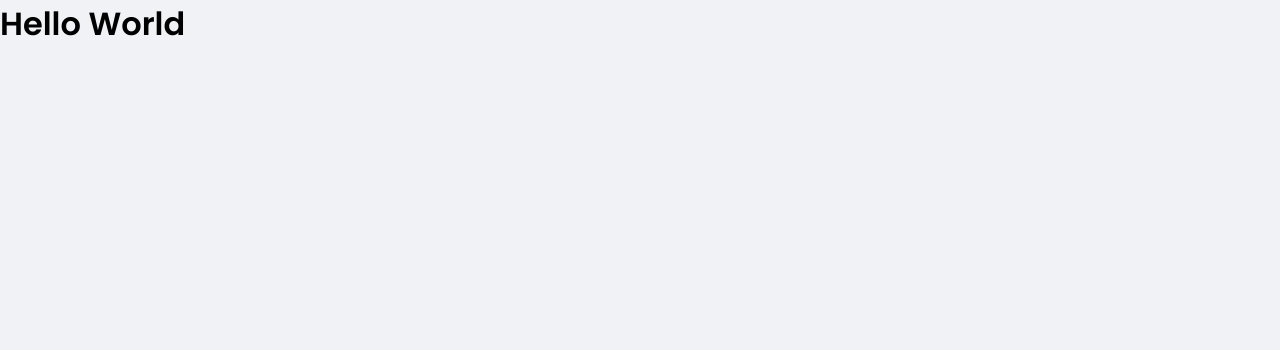
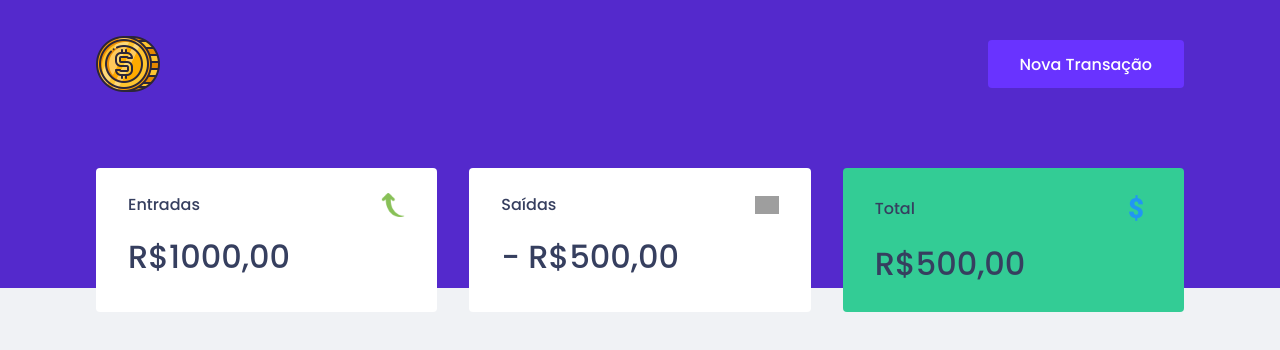
Before and after one commit to EdiGaliani/reactjs, a React (Create React App) app in the folder dtmoney/: page / in a window 1280 px wide. Shown: the top 350 px of the page. Built offline with nearby package versions, Linux system fonts and the light colour scheme; grey boxes are pictures that could not be loaded.

Commit message:
Componentes Header e Summary Criados

```diff
--- a/dtmoney/public/index.html
+++ b/dtmoney/public/index.html
@@ -7,7 +7,7 @@
     <meta name="viewport" content="width=device-width, initial-scale=1" />
     <link rel="shortcut icon" href="favicon.png" type="image/png">
     <title>Dt Money</title>
-    <link href="https://fonts.googleapis.com/css2?family=Poppins:wght@600&family=Righteous&display=swap" rel="stylesheet">
+    <link href="https://fonts.googleapis.com/css2?family=Poppins:wght@500&family=Righteous&display=swap" rel="stylesheet">
   </head>
   <body>
     <noscript>You need to enable JavaScript to run this app.</noscript>
--- a/dtmoney/src/App.tsx
+++ b/dtmoney/src/App.tsx
@@ -1,10 +1,13 @@
+import { Dashboard } from "./components/Dashboard";
+import { Header } from "./components/Header";
 import { GlobalStyle } from "./styles/global";
 
 export function App() {
   return (
-    <div className="App">
-      <h1>Hello World</h1>
+    <>
+      <Header />
+      <Dashboard />
       <GlobalStyle />
-    </div>
-  )
+    </>
+  );
 }
--- /dev/null
+++ b/dtmoney/src/components/Dashboard/Styles.ts
@@ -0,0 +1,7 @@
+import styled from "styled-components";
+
+export const Container = styled.main`
+  max-width: 1120px;
+  margin: 0 auto;
+  padding: 2.5rem 1rem;
+`;
--- /dev/null
+++ b/dtmoney/src/components/Dashboard/index.tsx
@@ -0,0 +1,10 @@
+import { Summary } from "../Summary";
+import { Container } from "./Styles";
+
+export function Dashboard() {
+    return (
+        <Container>
+            <Summary />
+        </Container>
+    )
+}
--- /dev/null
+++ b/dtmoney/src/components/Header/Styles.ts
@@ -0,0 +1,30 @@
+import styled from "styled-components";
+
+export const Container = styled.header`
+  background: var(--blue);
+`;
+
+export const Content = styled.div`
+    max-width: 1120px;
+    margin: 0 auto;
+    padding: 2rem 1rem 12rem;
+    display: flex;
+    align-items: center;
+    justify-content: space-between;
+
+    button {
+        font-size: 1rem;
+        color: #fff;
+        background: var(--blue-light);
+        border: 0;
+        padding: 0 2rem;
+        border-radius: 0.25rem;
+        height: 3rem;
+
+        transition: filter 0.2s;
+
+        &:hover {
+            filter: brightness(0.9);
+        }
+    }
+`;
--- /dev/null
+++ b/dtmoney/src/components/Header/index.tsx
@@ -0,0 +1,15 @@
+import logoImg from '../../assets/logo.png';
+import { Container, Content } from './Styles';
+
+export function Header() {
+    return (
+        <Container>
+            <Content>
+                <img src={logoImg} alt="Edi Money" />
+                <button type='button'>
+                    Nova Transação
+                </button>
+            </Content>
+        </Container>
+    )
+}
--- /dev/null
+++ b/dtmoney/src/components/Summary/Styles.ts
@@ -0,0 +1,38 @@
+import styled from "styled-components";
+
+export const Container = styled.div`
+    display: grid;
+    grid-template-columns: repeat(3, 1fr);
+    gap: 2rem;
+    margin-top: -10rem;
+
+    div {
+        background: var(--shape);
+        padding: 1.5rem 2rem;
+        border-radius: 0.25rem;
+        color: var(--text-title);
+
+    header {
+        display: flex;
+        align-items: center;
+        justify-content: space-between;
+
+        }
+
+    strong {
+        display: block;
+        margin-top: 1rem;
+        font-size: 2rem;
+        font-weight: 500;
+        line-height: 3rem;
+    }
+
+    .in, .out {
+        width: 1.5rem;
+        }
+
+    &.hightlight-background {
+        background: var(--green);
+        }
+    }
+`;
--- /dev/null
+++ b/dtmoney/src/components/Summary/index.tsx
@@ -0,0 +1,32 @@
+import incomeImg from '../../assets/income.png';
+import outcomeImg from '../../assets/outcome.png';
+import totalImg from '../../assets/cifrao.png';
+import { Container } from "./Styles";
+
+export function Summary() {
+    return (
+        <Container>
+            <div>
+                <header>
+                    <p>Entradas</p>
+                    <img className='in' src={incomeImg} alt="Entradas" />
+                </header>
+                <strong>R$1000,00</strong>
+            </div>
+            <div>
+                <header>
+                    <p>Saídas</p>
+                    <img className='out' src={outcomeImg} alt="Saídas" />
+                </header>
+                <strong>- R$500,00</strong>
+            </div>
+            <div className='hightlight-background'>
+                <header>
+                    <p>Total</p>
+                    <img src={totalImg} alt="Total" />
+                </header>
+                <strong>R$500,00</strong>
+            </div>
+        </Container>
+    )
+}
--- a/dtmoney/src/styles/global.ts
+++ b/dtmoney/src/styles/global.ts
@@ -5,13 +5,13 @@
         --background: #f0f2f5;
         --red: #e52e4d;
         --blue: #5429cc;
-
+        --green: #33cc95;
         --blue-light: #6933ff;
 
         --text-title: #363f5f;
         --text-body: #969cb3;
 
-        -shape: #ffffff;
+        --shape: #ffffff;
     }
 
     * {
```
Also changed, not shown: dtmoney/src/assets/cifrao.png (added).
